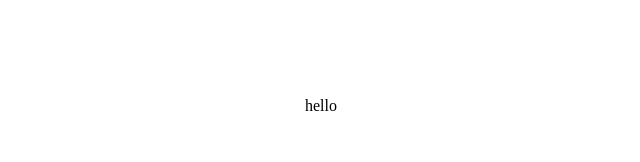
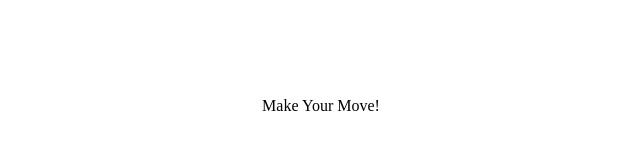
Before and after one commit to acesavvy101/Tic-Tac-Toe, a plain HTML site: page index.html in a window 1280 px wide. Both pictures are taken after a click on the button "New Game". Shown: the top 162 px of the page, 319-959 px from the left. Drawn offline with Linux system fonts and the light colour scheme.

Commit message:
fix: refresh display message on restart, and display player turn message

```diff
--- a/index.html
+++ b/index.html
@@ -8,7 +8,7 @@
 </head>
 <body>
     <div id="bigContainer">
-        <div><p id="displayResult">hello</p></div>
+        <div><p id="displayResult">Make Your Move!</p></div>
         <div id="gridContainer">
             <div class="box" id="0"></div>
             <div class="box" id="1"></div>
--- a/script.js
+++ b/script.js
@@ -43,7 +43,9 @@ function GameRound (boardInstance, gameDisplay) {
     const restartGame = document.getElementById("restart")
     restartGame.addEventListener("click", () => {
         boardInstance.reset()
+        isgameOver = false
         gameDisplay.displayBoard() // changing the array doesnt automatically change the display, u need 2 call it
+        displayResult.textContent = `Make Your Move!`
     })
 
     const displayResult = document.getElementById("displayResult")
@@ -85,11 +87,13 @@ function GameRound (boardInstance, gameDisplay) {
         else if (boardInstance.getGameboard()[boxID] === "") {
             //identify which player is playing, add X and O
             if (currentPlayer === "X") {
+                displayResult.textContent = "It's Player O's turn!"
                 boardInstance.add("X", boxID) //place mark
                 gameOver()
                 gameDisplay.displayBoard()
                 currentPlayer = "O"
             } else if (currentPlayer === "O") {
+                displayResult.textContent = "It's Player X's turn!"
                 boardInstance.add("O",boxID)
                 gameOver()
                 gameDisplay.displayBoard()
```
Lines whose indentation alone changed are shown as unchanged.
